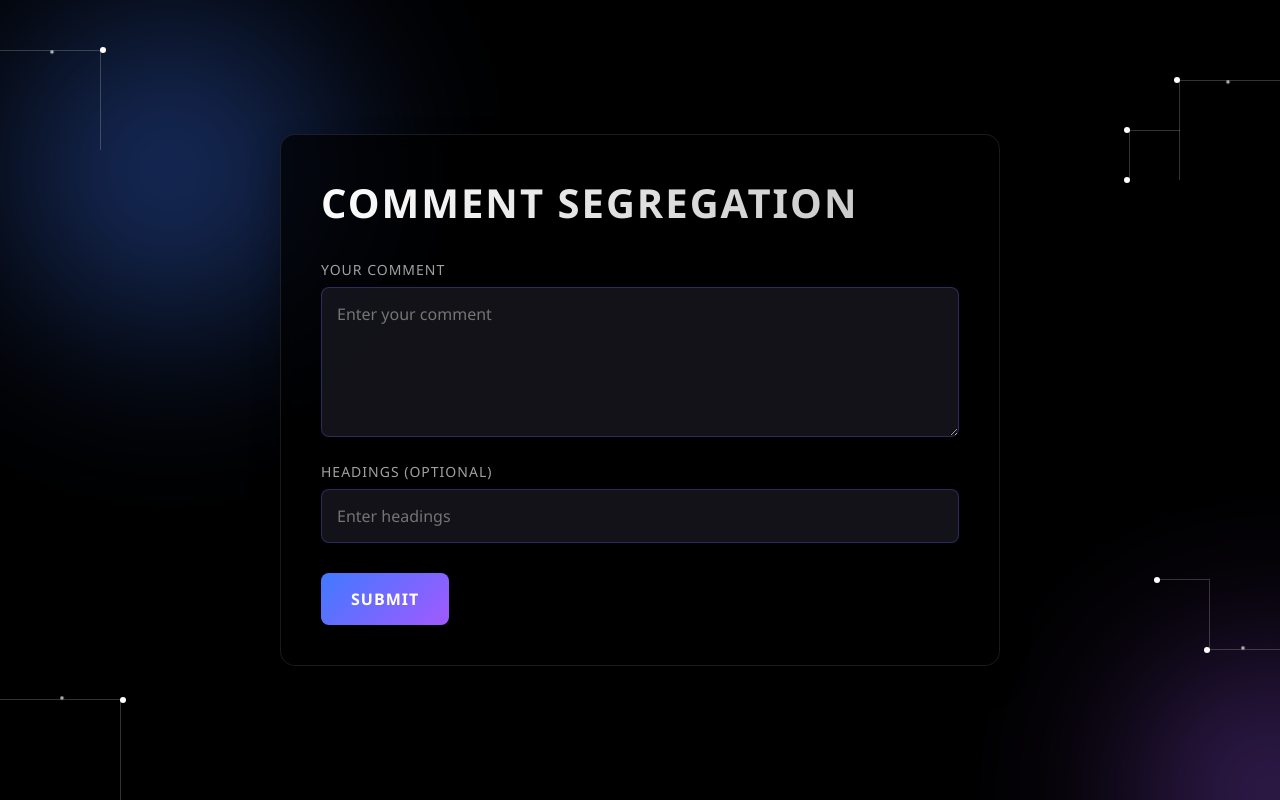
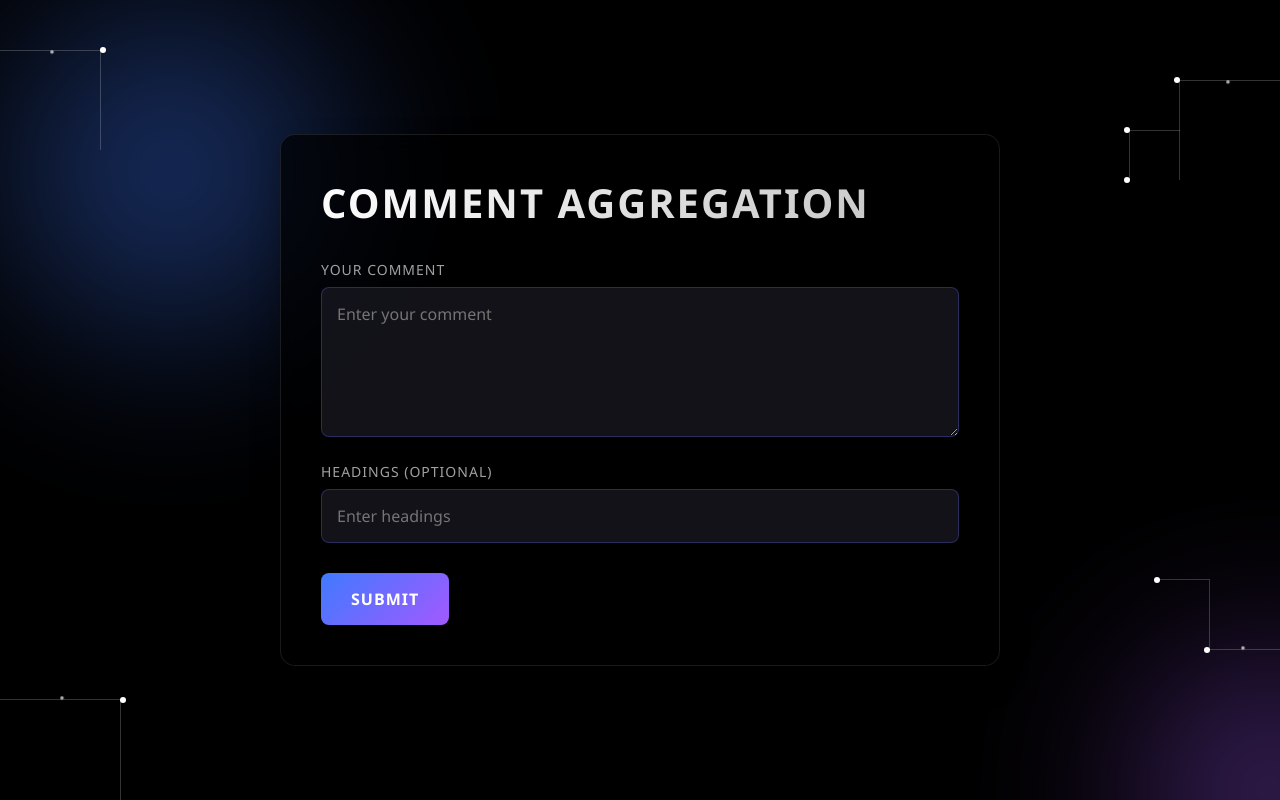
Before and after one commit to alvishprasla11/Segrigation, a Django app: page / in a window 1280 px wide. Run offline with Django 5.2, Linux system fonts and the light colour scheme.

Commit message:
changed spelings

```diff
--- a/CommentSegrigation/Api/templates/index.html
+++ b/CommentSegrigation/Api/templates/index.html
@@ -3,7 +3,7 @@
 <head>
     <meta charset="UTF-8">
     <meta name="viewport" content="width=device-width, initial-scale=1.0">
-    <title>Comment Segregation</title>
+    <title>Comment Aggregation</title>
     <style>
         * {
             margin: 0;
@@ -267,7 +267,7 @@
 
     <div class="container">
         <div class="form-container">
-            <h1>Comment Segregation</h1>
+            <h1>Comment Aggregation</h1>
             <form id="commentForm" action="/api/" method="post">
                 <div class="label">Your Comment</div>
                 <textarea name="Comment" placeholder="Enter your comment" required></textarea>
```
